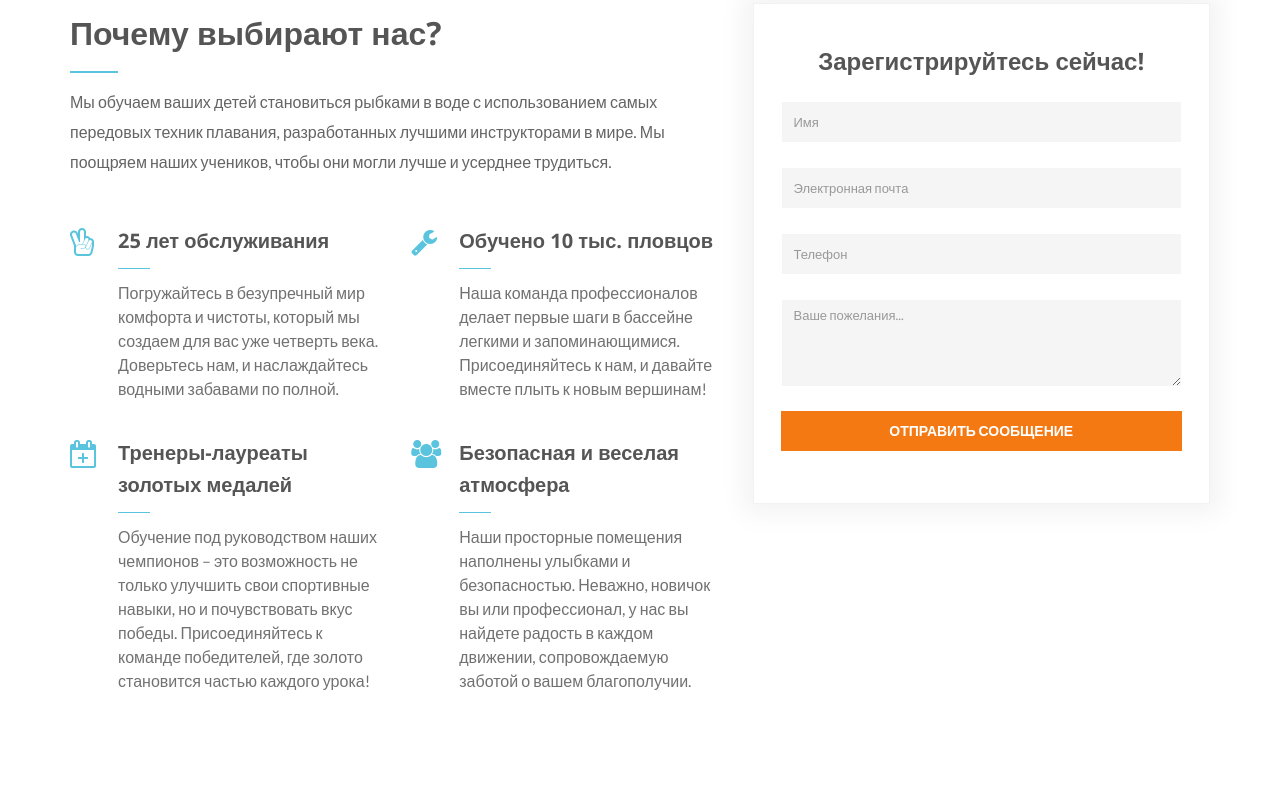
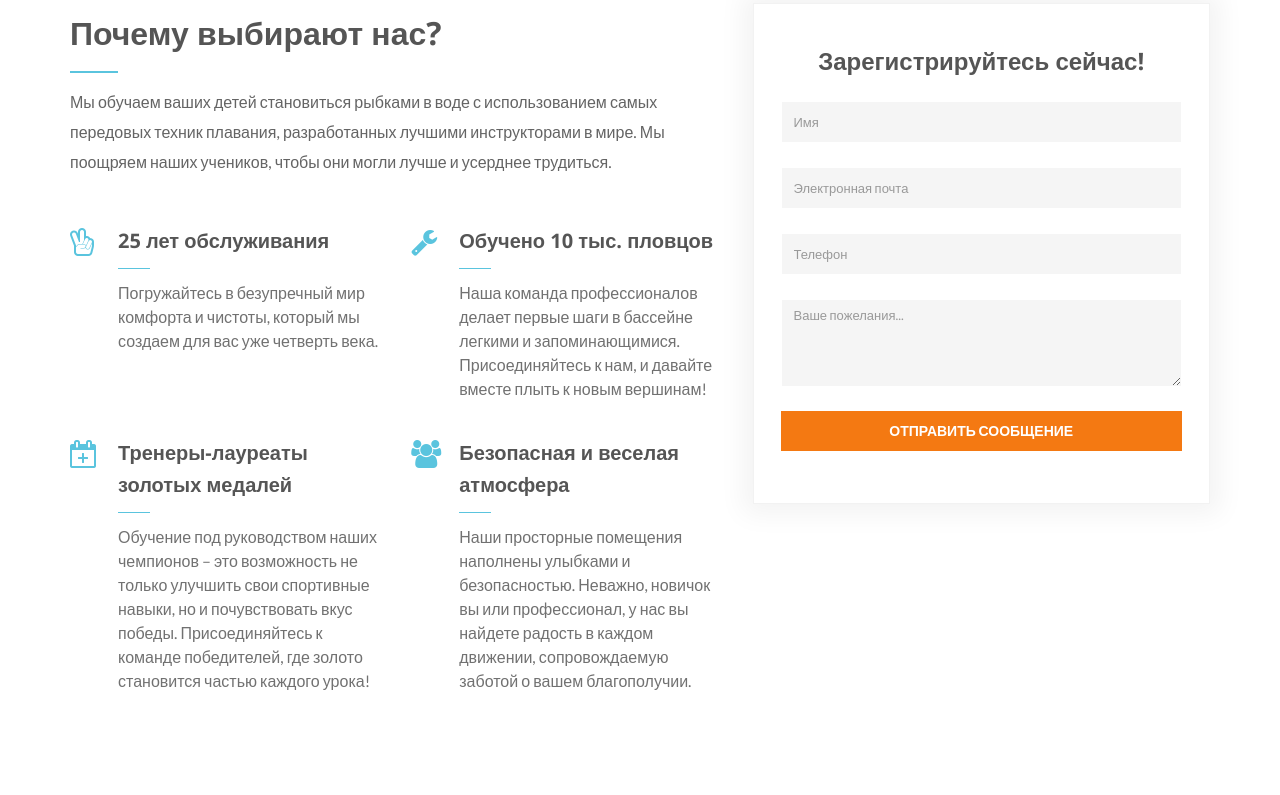
Before and after one commit to semamih/SWIM, a plain HTML site: page index.html in a window 1280 px wide. Shown: the part 816-1611 px from the top of the page. Drawn offline with nearby package versions, Linux system fonts and the light colour scheme.

Commit message:
Update index.html

```diff
--- a/index.html
+++ b/index.html
@@ -232,7 +232,7 @@
                                     </div>
                                     <div class="highlight-text">
                                         <h5><a href="#">25 лет обслуживания</a></h5>
-                                        <div>Погружайтесь в безупречный мир комфорта и чистоты, который мы создаем для вас уже четверть века. Доверьтесь нам, и наслаждайтесь водными забавами по полной.</div>
+                                        <div>Погружайтесь в безупречный мир комфорта и чистоты, который мы создаем для вас уже четверть века.</div>
                                     </div>
                                 </div>
                             </div>
```
